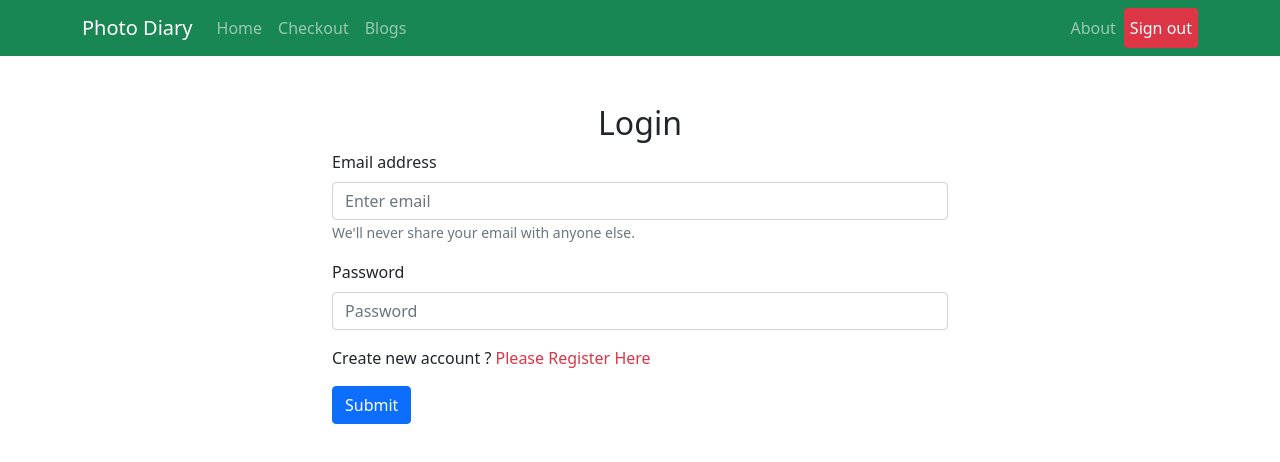
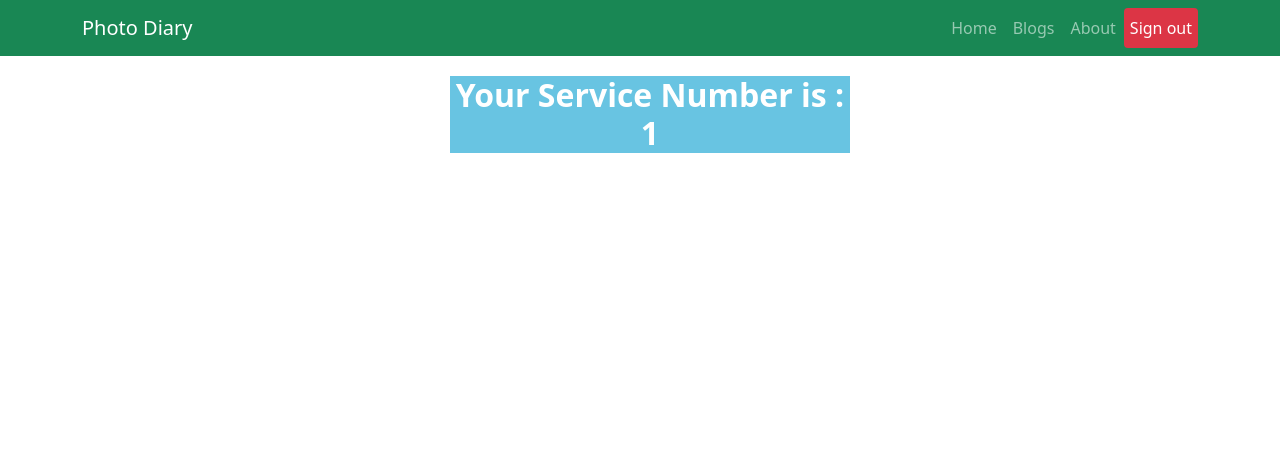
Before and after one commit to Faizul-Rien/Photo-Diary, a React (Create React App) app: page /checkout/1 in a window 1280 px wide. Before the commit this address led to /login. Shown: the top 462 px of the page. Built offline with nearby package versions, Linux system fonts and the light colour scheme; no server answers; sample sign-in values are in the browser's storage.

Commit message:
fixed reloaded page problem

```diff
--- /dev/null
+++ b/src/Component/CheckOut/CheckOut.css
@@ -0,0 +1,9 @@
+.title {
+  text-align: center;
+  color: white;
+  font-weight: 700;
+  background-color: rgb(104, 196, 226);
+  margin-top: 20px;
+  width: 400px;
+  margin-left: 450px;
+}
--- a/src/Component/CheckOut/CheckOut.js
+++ b/src/Component/CheckOut/CheckOut.js
@@ -1,11 +1,12 @@
 import React from "react";
 import { useParams } from "react-router-dom";
+import "./CheckOut.css";
 
 const CheckOut = () => {
   const { checkoutId } = useParams();
   return (
     <div>
-      <h2>Check here {checkoutId}</h2>
+      <h2 className="title">Your Service Number is : {checkoutId}</h2>
     </div>
   );
 };
--- a/src/Component/Header/Header.js
+++ b/src/Component/Header/Header.js
@@ -26,13 +26,11 @@ const Header = () => {
         </Navbar.Brand>
         <Navbar.Toggle aria-controls="responsive-navbar-nav" />
         <Navbar.Collapse id="responsive-navbar-nav">
-          <Nav className="me-auto">
+          <Nav className="ms-auto">
             <Nav.Link as={Link} to="/home">
               Home
             </Nav.Link>
-            <Nav.Link as={Link} to="/checkout">
-              Checkout
-            </Nav.Link>
+
             <Nav.Link as={Link} to="/blogs">
               Blogs
             </Nav.Link>
--- /dev/null
+++ b/src/Component/Login/RequireAuth/Loading/Loading.js
@@ -0,0 +1,15 @@
+import React from "react";
+import { Spinner } from "react-bootstrap";
+
+const Loading = () => {
+  return (
+    <div
+      style={{ height: "400px" }}
+      className="d-flex justify-content-center align-items-center"
+    >
+      <Spinner animation="border" variant="success" />
+    </div>
+  );
+};
+
+export default Loading;
--- a/src/Component/Login/RequireAuth/RequireAuth.js
+++ b/src/Component/Login/RequireAuth/RequireAuth.js
@@ -2,10 +2,14 @@ import React from "react";
 import { useAuthState } from "react-firebase-hooks/auth";
 import { Navigate, useLocation } from "react-router-dom";
 import auth from "../../../firebase.init";
+import Loading from "./Loading/Loading";
 
 const RequireAuth = ({ children }) => {
-  const [user] = useAuthState(auth);
+  const [user, loading] = useAuthState(auth);
   const location = useLocation();
+  if (loading) {
+    return <Loading></Loading>;
+  }
   if (!user) {
     return <Navigate to="/login" state={{ from: location }} replace></Navigate>;
   }
--- a/src/Component/Services/Services.js
+++ b/src/Component/Services/Services.js
@@ -12,7 +12,9 @@ const Services = () => {
   }, []);
   return (
     <div>
-      <h2 className="text-center mt-5 mb-5 text-success">Services</h2>
+      <h2 className="text-center mt-5 mb-5 text-white rounded bg-success w-25  mx-auto">
+        Provided Services
+      </h2>
       <div className="service-container">
         {services.map((service) => (
           <Service key={service.id} service={service}></Service>
```
Also changed, not shown: src/App.js (+8 -0 lines).
